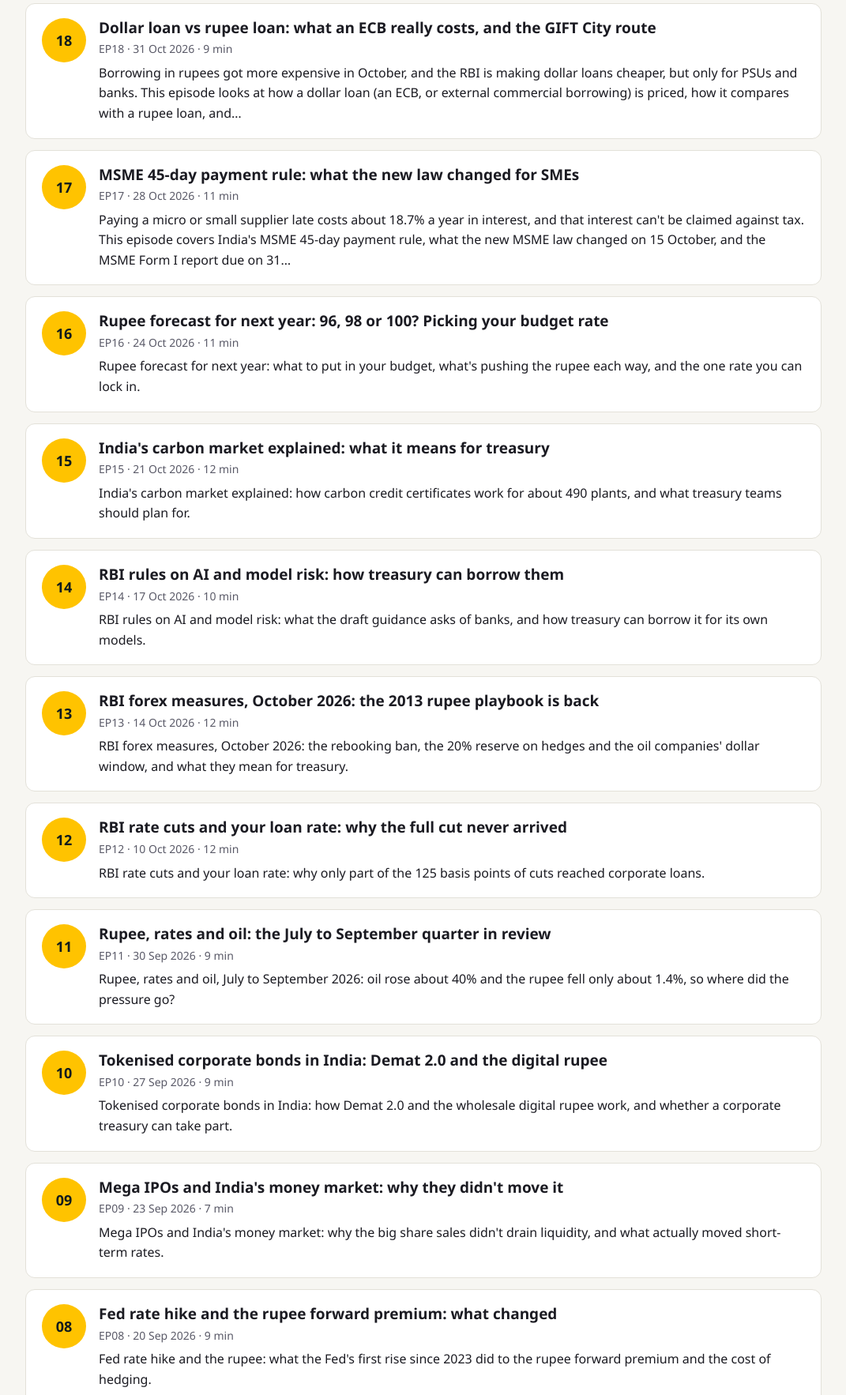
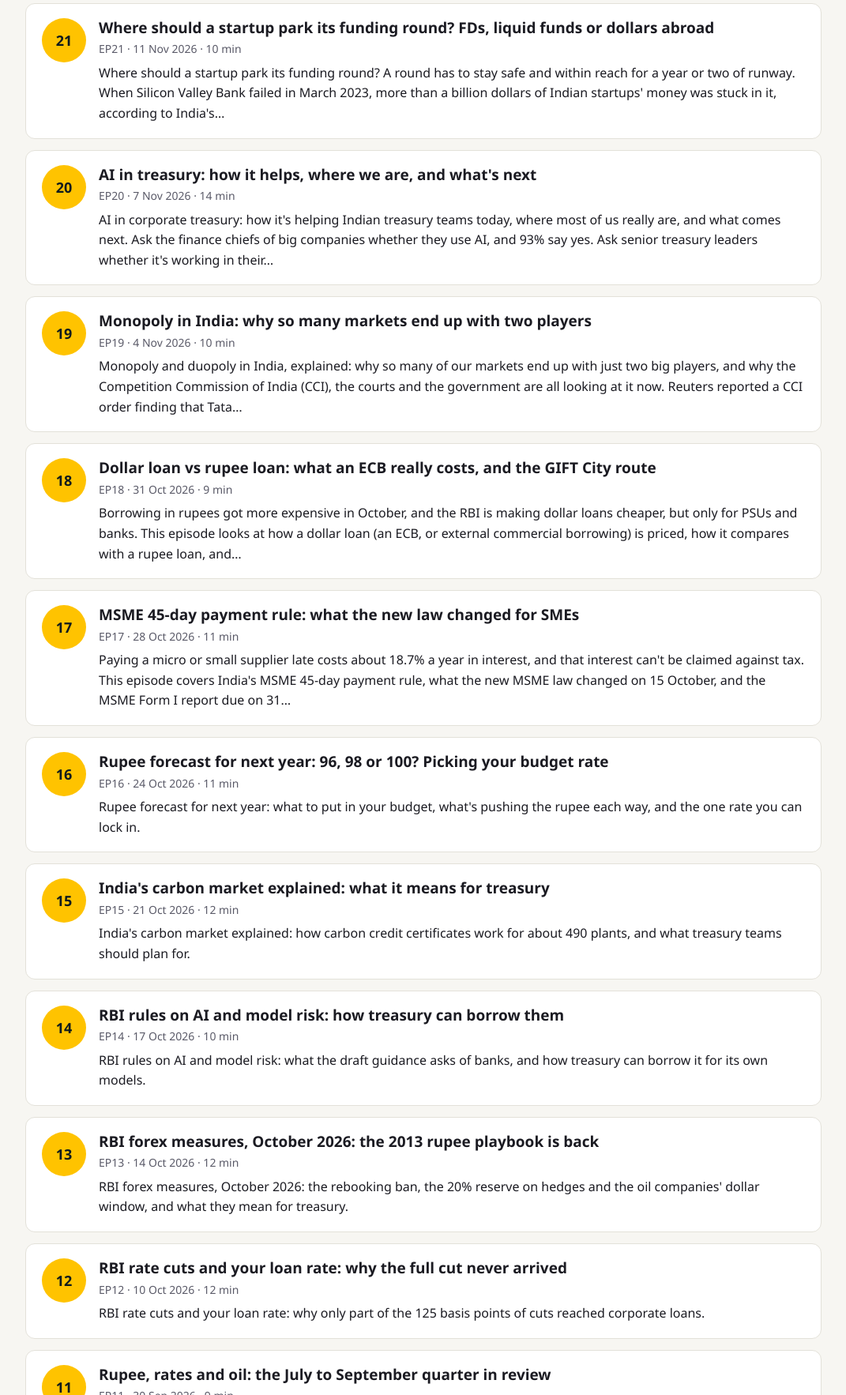
Before and after one commit to indiatreasurybrief/indiatreasurybrief.github.io, a plain HTML site: page index.html in a window 1280 px wide. Shown: the part 1034-2800 px from the top of the page at 79% size, without its empty margins (104-1175 px from the left). Drawn offline with Linux system fonts and the light colour scheme.

Commit message:
Apple Podcasts first in the listen links; episodes to EP21

```diff
--- a/index.html
+++ b/index.html
@@ -31,7 +31,7 @@
     <h1><span>India</span><span>Treasury Brief</span></h1>
     <p class="lede">Ten minutes, twice a week, for corporate treasurers in India.</p>
     <p class="when">New episodes every Wednesday and Saturday.</p>
-    <div class="btns"><a class="btn primary" href="https://open.spotify.com/show/74ruRQl7adH3ZeLptJ2DFO">Spotify</a><a class="btn" href="https://podcasts.apple.com/in/podcast/india-treasury-brief/id6811591181">Apple Podcasts</a><a class="btn" href="https://www.youtube.com/@IndiaTreasuryBrief/podcasts">YouTube</a><a class="btn" href="https://music.amazon.in/podcasts/37bd4a78-ebd2-418d-9ff4-2c7db7307905">Amazon Music</a><a class="btn" href="https://pod.link/aHR0cHM6Ly9hbmNob3IuZm0vcy8xMTY0NzhkMDAvcG9kY2FzdC9yc3M">Any app</a></div>
+    <div class="btns"><a class="btn primary" href="https://podcasts.apple.com/in/podcast/india-treasury-brief/id6811591181">Apple Podcasts</a><a class="btn" href="https://open.spotify.com/show/74ruRQl7adH3ZeLptJ2DFO">Spotify</a><a class="btn" href="https://www.youtube.com/@IndiaTreasuryBrief/podcasts">YouTube</a><a class="btn" href="https://music.amazon.in/podcasts/37bd4a78-ebd2-418d-9ff4-2c7db7307905">Amazon Music</a><a class="btn" href="https://pod.link/aHR0cHM6Ly9hbmNob3IuZm0vcy8xMTY0NzhkMDAvcG9kY2FzdC9yc3M">Any app</a></div>
   </div>
   <img class="cover" src="/assets/cover-800.png" width="800" height="800" alt="India Treasury Brief cover art">
 </div>
@@ -49,6 +49,30 @@
 <section id="episodes">
   <h2>Latest episodes</h2>
   <ul class="episodes">
+<li class="ep">
+  <div class="num" aria-hidden="true">21</div>
+  <div>
+    <h3><a href="https://pod.link/aHR0cHM6Ly9hbmNob3IuZm0vcy8xMTY0NzhkMDAvcG9kY2FzdC9yc3M/episode/NjIwOGJlNTQtNGU2OC00NDVhLWI5ZTAtZjZmMGZjYzMzYjAw">Where should a startup park its funding round? FDs, liquid funds or dollars abroad</a></h3>
+    <p class="meta">EP21 · 11 Nov 2026 · 10 min</p>
+    <p class="sum">Where should a startup park its funding round? A round has to stay safe and within reach for a year or two of runway. When Silicon Valley Bank failed in March 2023, more than a billion dollars of Indian startups&#x27; money was stuck in it, according to India&#x27;s…</p>
+  </div>
+</li>
+<li class="ep">
+  <div class="num" aria-hidden="true">20</div>
+  <div>
+    <h3><a href="https://pod.link/aHR0cHM6Ly9hbmNob3IuZm0vcy8xMTY0NzhkMDAvcG9kY2FzdC9yc3M/episode/YTc4YWM4MDItOWM3MC00ZTYwLWI1NDQtYTc1MmIzYmNhMjU4">AI in treasury: how it helps, where we are, and what&#x27;s next</a></h3>
+    <p class="meta">EP20 · 7 Nov 2026 · 14 min</p>
+    <p class="sum">AI in corporate treasury: how it&#x27;s helping Indian treasury teams today, where most of us really are, and what comes next. Ask the finance chiefs of big companies whether they use AI, and 93% say yes. Ask senior treasury leaders whether it&#x27;s working in their…</p>
+  </div>
+</li>
+<li class="ep">
+  <div class="num" aria-hidden="true">19</div>
+  <div>
+    <h3><a href="https://pod.link/aHR0cHM6Ly9hbmNob3IuZm0vcy8xMTY0NzhkMDAvcG9kY2FzdC9yc3M/episode/OTUzNzQxYzItY2IwMS00ODY1LThiNTMtNDdmNGE3Njc4OTMz">Monopoly in India: why so many markets end up with two players</a></h3>
+    <p class="meta">EP19 · 4 Nov 2026 · 10 min</p>
+    <p class="sum">Monopoly and duopoly in India, explained: why so many of our markets end up with just two big players, and why the Competition Commission of India (CCI), the courts and the government are all looking at it now. Reuters reported a CCI order finding that Tata…</p>
+  </div>
+</li>
 <li class="ep">
   <div class="num" aria-hidden="true">18</div>
   <div>
@@ -121,38 +145,14 @@
     <p class="sum">Tokenised corporate bonds in India: how Demat 2.0 and the wholesale digital rupee work, and whether a corporate treasury can take part.</p>
   </div>
 </li>
-<li class="ep">
-  <div class="num" aria-hidden="true">09</div>
-  <div>
-    <h3><a href="https://pod.link/aHR0cHM6Ly9hbmNob3IuZm0vcy8xMTY0NzhkMDAvcG9kY2FzdC9yc3M/episode/NGRlM2VhYjMtYTQ4MS00YjVjLWJlY2MtOTI3M2Q0OWQ2Njlh">Mega IPOs and India&#x27;s money market: why they didn&#x27;t move it</a></h3>
-    <p class="meta">EP09 · 23 Sep 2026 · 7 min</p>
-    <p class="sum">Mega IPOs and India&#x27;s money market: why the big share sales didn&#x27;t drain liquidity, and what actually moved short-term rates.</p>
-  </div>
-</li>
-<li class="ep">
-  <div class="num" aria-hidden="true">08</div>
-  <div>
-    <h3><a href="https://pod.link/aHR0cHM6Ly9hbmNob3IuZm0vcy8xMTY0NzhkMDAvcG9kY2FzdC9yc3M/episode/YTZlMGY1MjYtZjIwYS00NzUxLThkZjItNDliYzQxOTliNjA5">Fed rate hike and the rupee forward premium: what changed</a></h3>
-    <p class="meta">EP08 · 20 Sep 2026 · 9 min</p>
-    <p class="sum">Fed rate hike and the rupee: what the Fed&#x27;s first rise since 2023 did to the rupee forward premium and the cost of hedging.</p>
-  </div>
-</li>
-<li class="ep">
-  <div class="num" aria-hidden="true">07</div>
-  <div>
-    <h3><a href="https://pod.link/aHR0cHM6Ly9hbmNob3IuZm0vcy8xMTY0NzhkMDAvcG9kY2FzdC9yc3M/episode/ZjI2N2VmNmQtNDY5ZS00YmM3LWIwMTUtZTc3N2E1YzU0ZjU2">New FEMA export and import rules: what your bank now decides</a></h3>
-    <p class="meta">EP07 · 16 Sep 2026 · 9 min</p>
-    <p class="sum">New FEMA export and import rules from 1 October 2026: what moved from the RBI to your bank, and what it opens up for exporters and importers.</p>
-  </div>
-</li>
   </ul>
-  <p class="more"><a href="https://pod.link/aHR0cHM6Ly9hbmNob3IuZm0vcy8xMTY0NzhkMDAvcG9kY2FzdC9yc3M">All 18 episodes, in your podcast app</a></p>
+  <p class="more"><a href="https://pod.link/aHR0cHM6Ly9hbmNob3IuZm0vcy8xMTY0NzhkMDAvcG9kY2FzdC9yc3M">All 21 episodes, in your podcast app</a></p>
 </section>
 
 <section id="listen">
   <h2>Listen and follow</h2>
   <p>Listen on:</p>
-  <ul class="links"><li><a href="https://open.spotify.com/show/74ruRQl7adH3ZeLptJ2DFO">Spotify</a></li><li><a href="https://podcasts.apple.com/in/podcast/india-treasury-brief/id6811591181">Apple Podcasts</a></li><li><a href="https://www.youtube.com/@IndiaTreasuryBrief/podcasts">YouTube</a></li><li><a href="https://music.amazon.in/podcasts/37bd4a78-ebd2-418d-9ff4-2c7db7307905">Amazon Music</a></li><li><a href="https://pod.link/aHR0cHM6Ly9hbmNob3IuZm0vcy8xMTY0NzhkMDAvcG9kY2FzdC9yc3M">Any app</a></li><li><a href="https://anchor.fm/s/116478d00/podcast/rss">RSS feed</a></li></ul>
+  <ul class="links"><li><a href="https://podcasts.apple.com/in/podcast/india-treasury-brief/id6811591181">Apple Podcasts</a></li><li><a href="https://open.spotify.com/show/74ruRQl7adH3ZeLptJ2DFO">Spotify</a></li><li><a href="https://www.youtube.com/@IndiaTreasuryBrief/podcasts">YouTube</a></li><li><a href="https://music.amazon.in/podcasts/37bd4a78-ebd2-418d-9ff4-2c7db7307905">Amazon Music</a></li><li><a href="https://pod.link/aHR0cHM6Ly9hbmNob3IuZm0vcy8xMTY0NzhkMDAvcG9kY2FzdC9yc3M">Any app</a></li><li><a href="https://anchor.fm/s/116478d00/podcast/rss">RSS feed</a></li></ul>
   <p>Follow:</p>
   <ul class="links"><li><a href="https://x.com/INTreasuryBrief">X</a></li><li><a href="https://www.linkedin.com/company/india-treasury-brief">LinkedIn</a></li><li><a href="https://www.instagram.com/indiatreasurybrief">Instagram</a></li><li><a href="https://www.youtube.com/@IndiaTreasuryBrief">YouTube</a></li></ul>
 </section>
```
